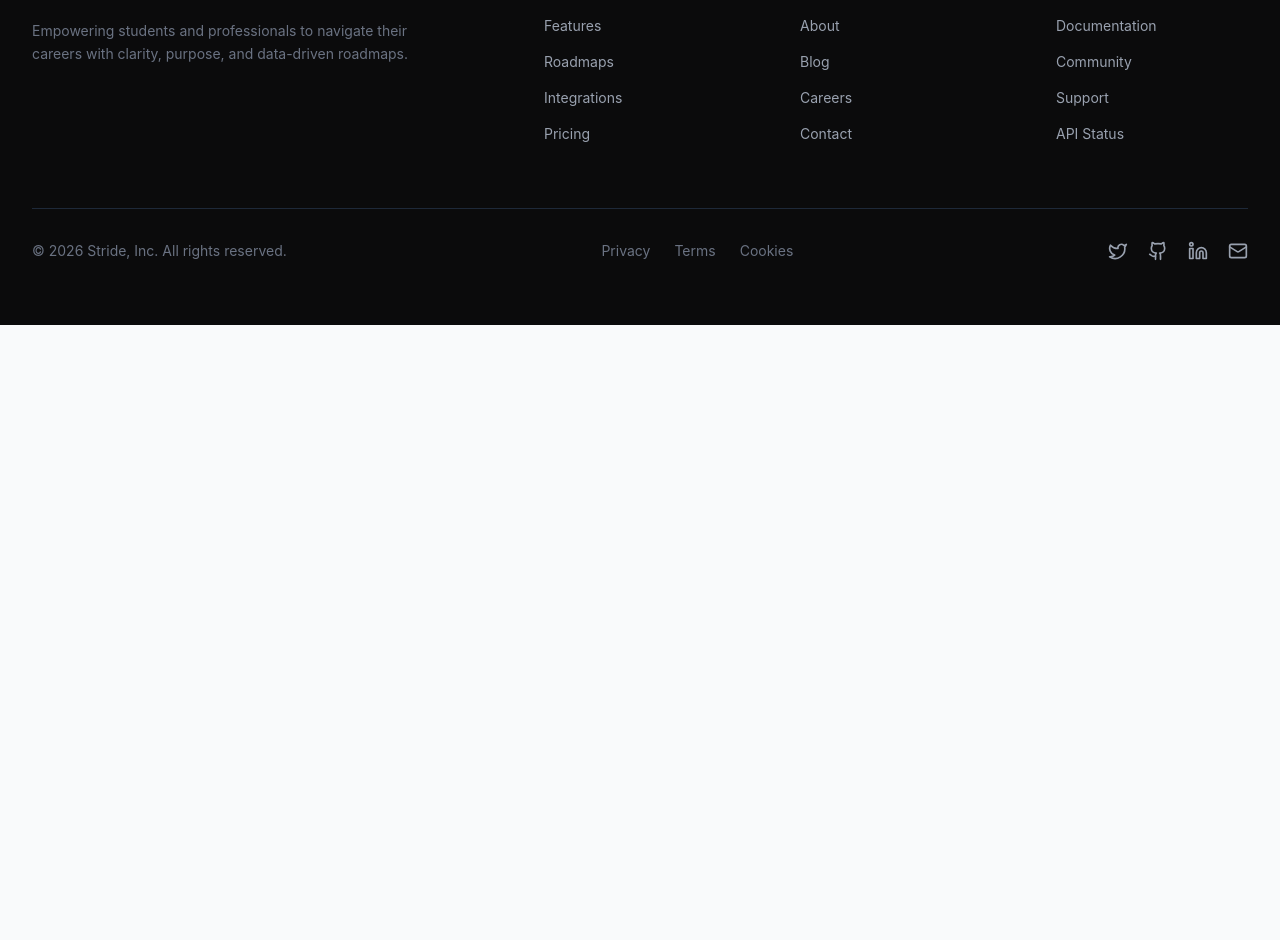
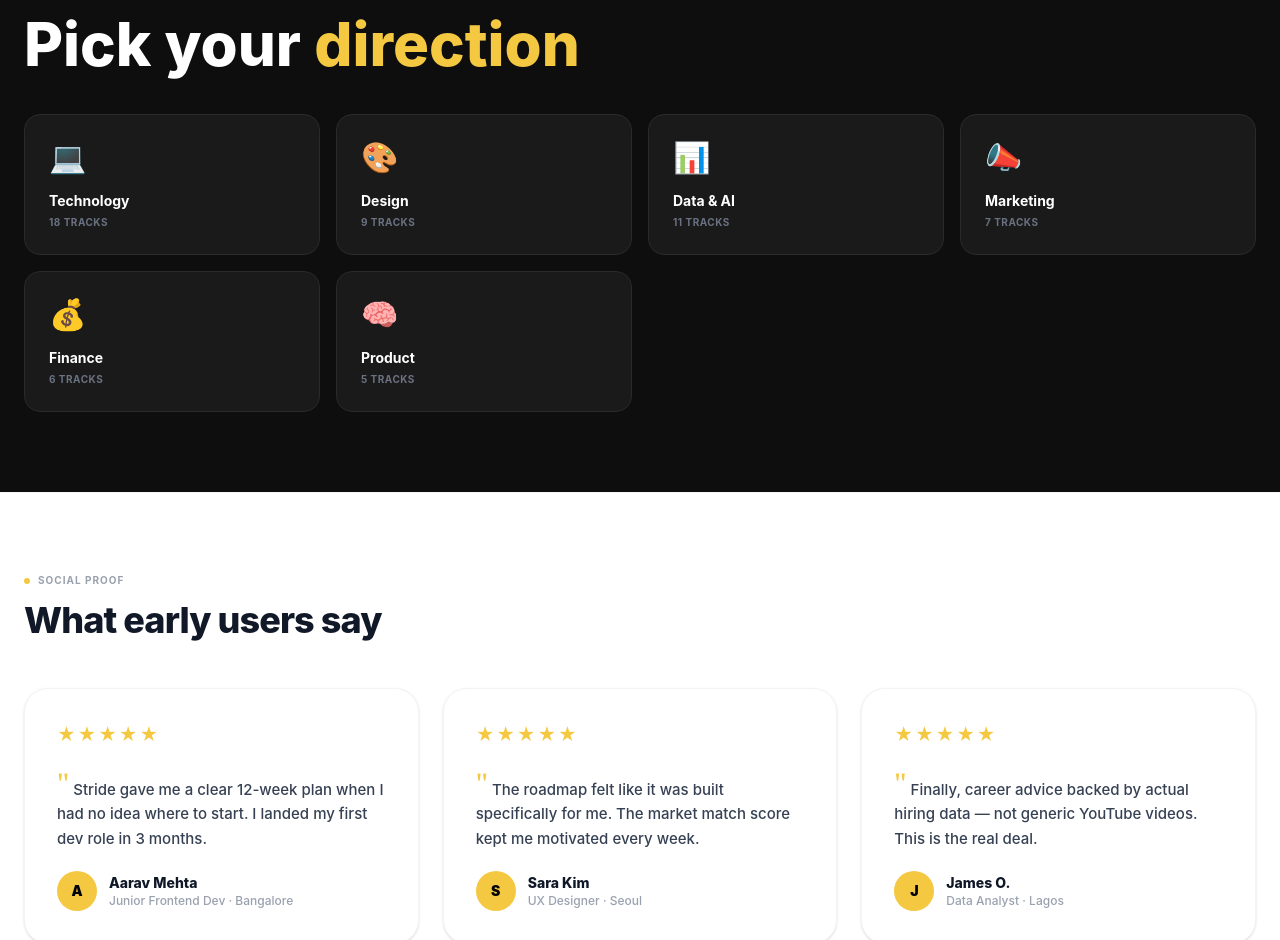
Before and after one commit to beebek1/codeyatra2.0_AsyncAvengers_Stride, a React (Vite) app in the folder client/: page / in a window 1280 px wide. Shown: the part 1033-1973 px from the top of the page. Before the commit the page ends 1358 px from the top, so only its background shows below. Built offline with nearby package versions, Linux system fonts and the light colour scheme; no server answers.

Commit message:
make the dashboard UI better

```diff
--- a/client/src/pages/Dashboard.jsx
+++ b/client/src/pages/Dashboard.jsx
@@ -164,6 +164,71 @@ export default function EnhancedDashboard() {
           </div>
         </div>
       </section>
+      {/* Career Categories */}
+      <section className="bg-[#0E0E0E] py-20 px-6">
+        <div className="max-w-7xl mx-auto">
+          <p className="text-[10px] font-bold uppercase tracking-widest text-gray-500 mb-3 flex items-center gap-2">
+            <span className="w-1.5 h-1.5 rounded-full bg-[#F5C842] inline-block"></span> Browse by Field
+          </p>
+          <h2 className="text-6xl font-extrabold text-white mb-10">
+            Pick your <span className="text-[#F5C842]">direction</span>
+          </h2>
+          <div className="grid grid-cols-2 md:grid-cols-3 lg:grid-cols-4 gap-4">
+            {[
+              { emoji: "💻", name: "Technology", count: "18 tracks" },
+              { emoji: "🎨", name: "Design",     count: "9 tracks"  },
+              { emoji: "📊", name: "Data & AI",  count: "11 tracks" },
+              { emoji: "📣", name: "Marketing",  count: "7 tracks"  },
+              { emoji: "💰", name: "Finance",    count: "6 tracks"  },
+              { emoji: "🧠", name: "Product",    count: "5 tracks"  },
+            ].map((cat) => (
+              <div
+                key={cat.name}
+                onClick={() => navigate("/careers")}
+                className="bg-[#1a1a1a] border border-[#2a2a2a] hover:border-[#F5C842] rounded-2xl p-6 cursor-pointer transition-all"
+              >
+                <div className="text-3xl mb-4">{cat.emoji}</div>
+                <div className="text-white font-bold text-sm mb-1">{cat.name}</div>
+                <div className="text-gray-500 text-[10px] font-bold uppercase tracking-wider">{cat.count}</div>
+              </div>
+            ))}
+          </div>
+        </div>
+      </section>
+
+      {/* Testimonials */}
+      <section className="bg-white py-20 px-6 border-t border-gray-100">
+        <div className="max-w-7xl mx-auto">
+          <p className="text-[10px] font-bold uppercase tracking-widest text-gray-400 mb-3 flex items-center gap-2">
+            <span className="w-1.5 h-1.5 rounded-full bg-[#F5C842] inline-block"></span> Social Proof
+          </p>
+          <h2 className="text-4xl font-extrabold text-[#111827] mb-12 tracking-tight">What early users say</h2>
+          <div className="grid grid-cols-1 md:grid-cols-3 gap-6">
+            {[
+              { initial: "A", name: "Aarav Mehta", role: "Junior Frontend Dev · Bangalore", quote: "Stride gave me a clear 12-week plan when I had no idea where to start. I landed my first dev role in 3 months." },
+              { initial: "S", name: "Sara Kim",    role: "UX Designer · Seoul",             quote: "The roadmap felt like it was built specifically for me. The market match score kept me motivated every week." },
+              { initial: "J", name: "James O.",    role: "Data Analyst · Lagos",            quote: "Finally, career advice backed by actual hiring data — not generic YouTube videos. This is the real deal." },
+            ].map((t) => (
+              <div key={t.name} className="bg-white border border-gray-100 rounded-3xl p-8 flex flex-col gap-5 shadow-sm hover:border-[#F5C842] transition-all">
+                <div className="text-[#F5C842] text-lg tracking-widest">★★★★★</div>
+                <p className="text-gray-700 text-[15px] leading-relaxed font-medium">
+                  <span className="text-[#F5C842] text-3xl font-serif leading-none mr-1">"</span>
+                  {t.quote}
+                </p>
+                <div className="flex items-center gap-3 mt-auto">
+                  <div className="w-10 h-10 rounded-full bg-[#F5C842] flex items-center justify-center font-black text-sm text-black flex-shrink-0">
+                    {t.initial}
+                  </div>
+                  <div>
+                    <p className="font-extrabold text-sm text-gray-900">{t.name}</p>
+                    <p className="text-xs text-gray-400 font-medium">{t.role}</p>
+                  </div>
+                </div>
+              </div>
+            ))}
+          </div>
+        </div>
+      </section>
     </div>
   );
 }
```
Also changed, not shown: 1 other file (tests, documents, lock files or other folders).
